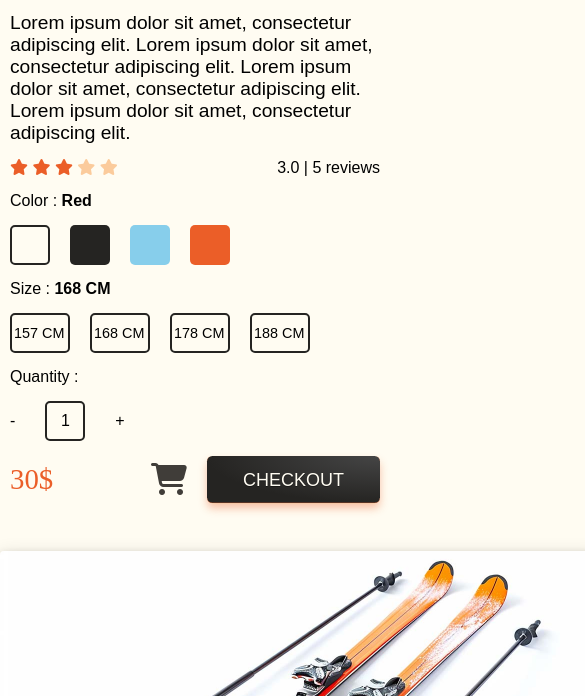
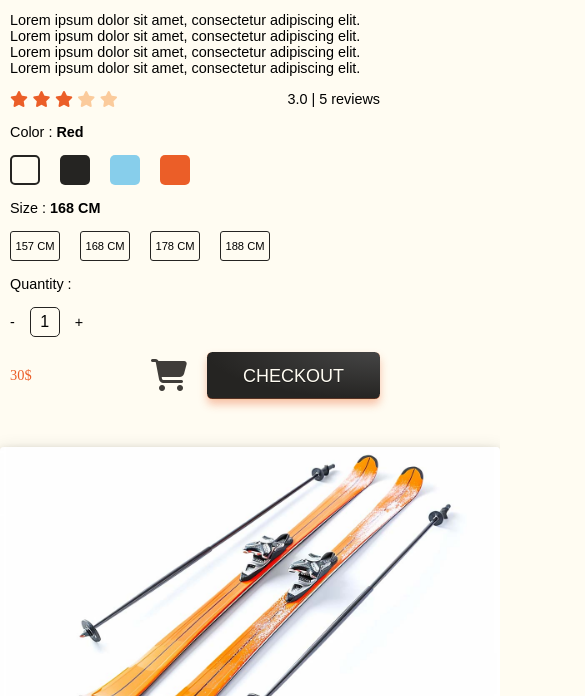
Before and after one commit to catna29/Iceedge, a plain HTML site: page ski1.html in a window 390 px wide. Shown: the part 679-1375 px from the top of the page, 585 px wide, since content can reach past the window. Drawn offline with Linux system fonts and the light colour scheme; a web font is replaced by a local one.

Commit message:
Fix css.

```diff
--- a/CSS/Ski1.css
+++ b/CSS/Ski1.css
@@ -322,6 +322,7 @@ span{
     display: flex;
     flex-direction: row;
     gap: 20px;
+
 }
 
 .ski_size div{
@@ -332,23 +333,22 @@ span{
     border: 2px solid var(--secondary-color);
     display: flex;
     align-items: center;
-    justify-content: space-between;
-    padding: 2px;
-
+    justify-content: center;
+    text-align: center;
 }
 
 .quantity{
     display: flex;
     flex-direction: row;
-    gap: 30px;
+    gap: 15px;
     align-items: center;
 }
 
 .quantity div{
-    width: 40px;
-    height: 40px;
+    width: 30px;
+    height: 30px;
     border-radius: 5px;
-    border: 2px solid var(--secondary-color);
+    border: 1px solid var(--secondary-color);
     display: flex;
     justify-content: center;
     align-items: center;
@@ -493,7 +493,7 @@ footer .footer_container{
 
     }
     .pictures img:first-child{
-        width: 600px;
+        width: 500px;
 
     }
 
@@ -502,6 +502,25 @@ footer .footer_container{
         display: flex;
         flex-direction: column;
         gap: 30px;
+
+    }
+
+
+    .ski1 p{
+        font-size: .9em;
+    }
+
+    .ski_color div{
+        width: 30px;
+        height: 30px;
+    }
+
+    .ski_size div{
+        width: 50px;
+        height: 30px;
+        font-size: .7em;
+        border-radius: 3px;
+        border: .5px solid var(--secondary-color);
 
     }
 
--- a/CSS/confirmation.css
+++ b/CSS/confirmation.css
@@ -182,12 +182,13 @@ span{
 
    /*main*/
     main img{
-        width: 200px;
-        height: 200px;
+        width: 150px;
+        height: 150px;
     }
 
     main{
-        padding: 15em 2em;
+        padding: 10em 2em;
+        font-size: .9em;
     }
 
 
```
Also changed, not shown: CSS/home.css (+7 -5 lines), CSS/payment.css (+19 -4 lines), index.html (+13 -13 lines).
